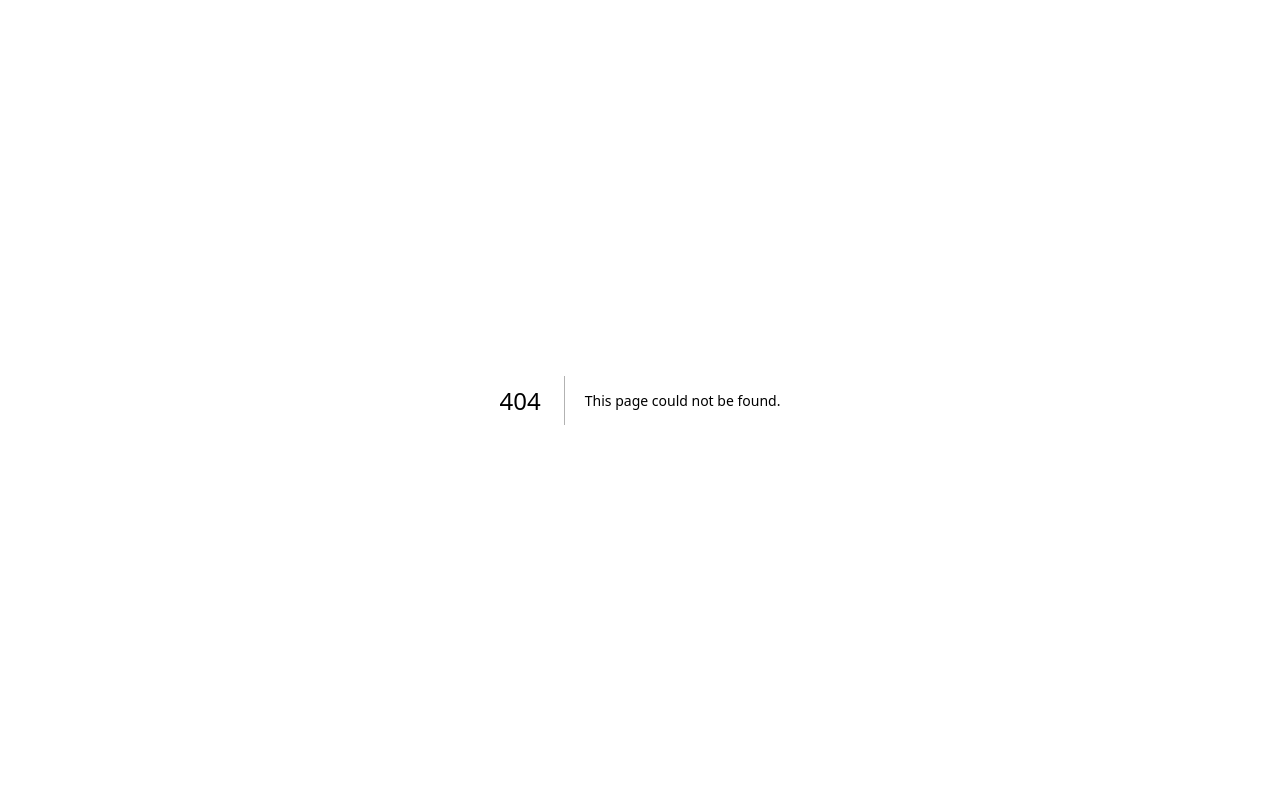
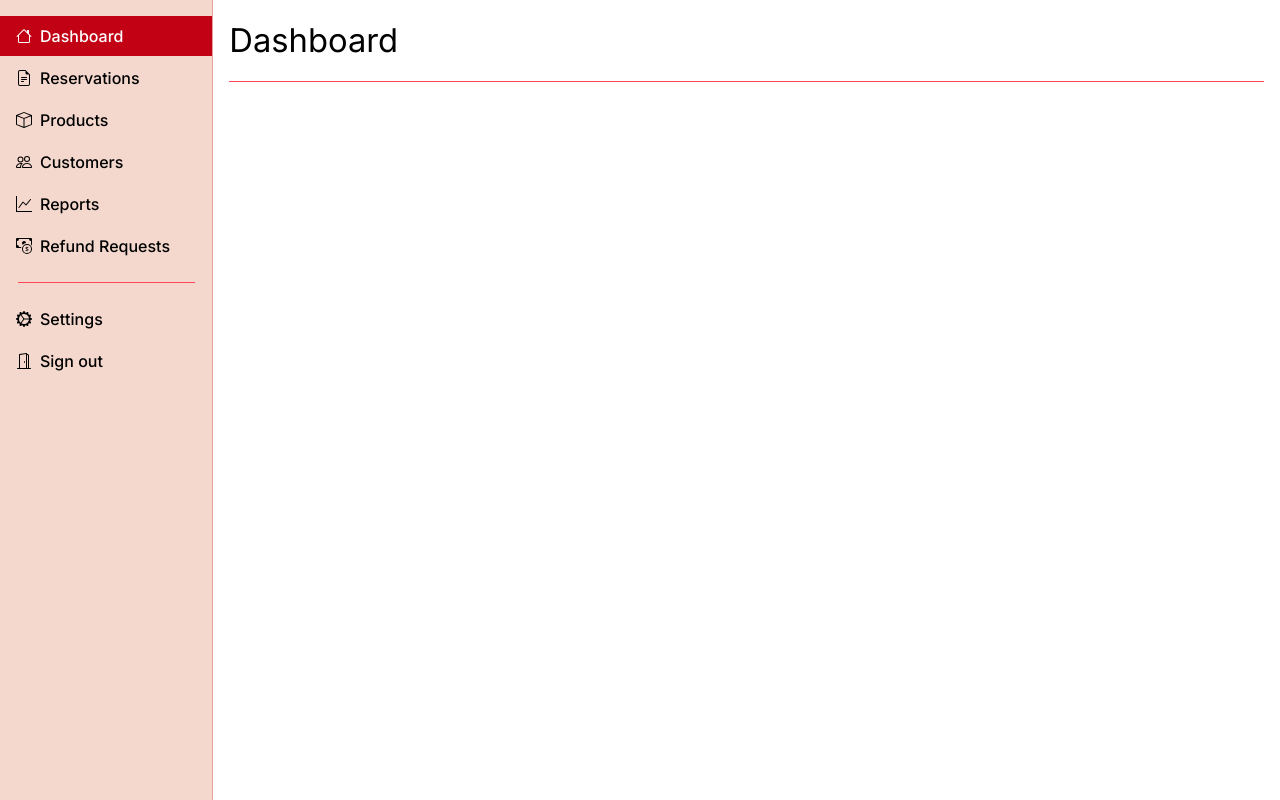
Before and after one commit to comillas20/capstone-v0, a Next.js app: page /admin/dashboard in a window 1280 px wide. Before the commit this address had no page. Built offline with nearby package versions, Linux system fonts and the light colour scheme.

Commit message:
removed unused ProductRow.tsx, and /admin/page.tsx

```diff
--- a/src/app/admin/components/Navigation.tsx
+++ b/src/app/admin/components/Navigation.tsx
@@ -11,7 +11,7 @@ export default function Navigation() {
 	}
 	const navButtonProps = [
 		[
-			{ icon: "#house", name: "Dashboard", href: "/admin" },
+			{ icon: "#house", name: "Dashboard", href: "/admin/dashboard" },
 			{
 				icon: "#file-earmark-text",
 				name: "Reservations",
@@ -59,14 +59,20 @@ export default function Navigation() {
 								<Link
 									className={twMerge(
 										"group mb-0.5 mr-2.5 flex w-full cursor-pointer items-center gap-2 px-4 py-2 align-middle font-medium hover:bg-brand-700 hover:text-white",
-										currentRoute === navButton.href ? "bg-brand-700 text-white" : ""
+										currentRoute.startsWith(navButton.href) &&
+											navButton.name !== "Sign out"
+											? "bg-brand-700 text-white"
+											: ""
 									)}
 									href={navButton.href}
 									replace>
 									<svg
 										className={twMerge(
 											"inline h-4 w-4 justify-center align-[-0.125em] group-hover:text-inherit",
-											currentRoute === navButton.href ? "text-white" : "text-black"
+											currentRoute.startsWith(navButton.href) &&
+												navButton.name !== "Sign out"
+												? "text-white"
+												: "text-black"
 										)}>
 										<use href={navButton.icon}></use>
 									</svg>
--- a/src/app/admin/page.tsx
+++ b/src/app/admin/dashboard/page.tsx
@@ -1,5 +1,4 @@
-import Header from "./components/Header";
-
+import Header from "../components/Header";
 export default function Dashboard() {
 	return (
 		<>
--- a/src/app/admin/products/components/ProductRow.tsx
+++ /dev/null
@@ -1,20 +0,0 @@
-import React, { ComponentProps } from "react";
-import { ProductData } from "./ProductsTable";
-
-type ProductRowProps = {
-	product: ProductData;
-	className: string;
-} & ComponentProps<"tr">;
-
-function ProductRow({ product, className, ...props }: ProductRowProps) {
-	return (
-		<tr className={className} {...props}>
-			<td>{product.id}</td>
-			<td>{product.name}</td>
-			<td>{product.category.name}</td>
-			<td>{product.isAvailable ? "Available" : "N/A"}</td>
-		</tr>
-	);
-}
-
-export default ProductRow;
--- a/src/app/admin/products/components/ProductsTable.tsx
+++ b/src/app/admin/products/components/ProductsTable.tsx
@@ -1,5 +1,4 @@
 import React from "react";
-import ProductRow from "./ProductRow";
 import { twMerge } from "tailwind-merge";
 import { useRouter } from "next/navigation";
 
@@ -14,6 +13,7 @@ export interface ProductData {
 	description: string;
 	isAvailable: boolean;
 }
+
 type ProductsTableProps = {
 	products: ProductData[] | undefined;
 	selectMode: boolean;
@@ -66,6 +66,9 @@ function ProductsTable({
 													entries.id,
 												]);
 										} else router.push("products/".concat(entries.id));
+										/* Using name as params instead of ID is hard mainly because
+										I dont know how to make prisma/planetscale query case insensitive.
+										*/
 									}}
 									onMouseDown={() => {
 										holdProductTimeout = setTimeout(() => {
--- a/src/app/page.tsx
+++ b/src/app/page.tsx
@@ -1,5 +1,5 @@
 import Link from "next/link";
 
 export default function Home() {
-	return <Link href={"/admin"}>Never gonna give you up.</Link>;
+	return <Link href={"/admin/dashboard"}>Never gonna give you up.</Link>;
 }
```
Also changed, not shown: public/notes.txt.
